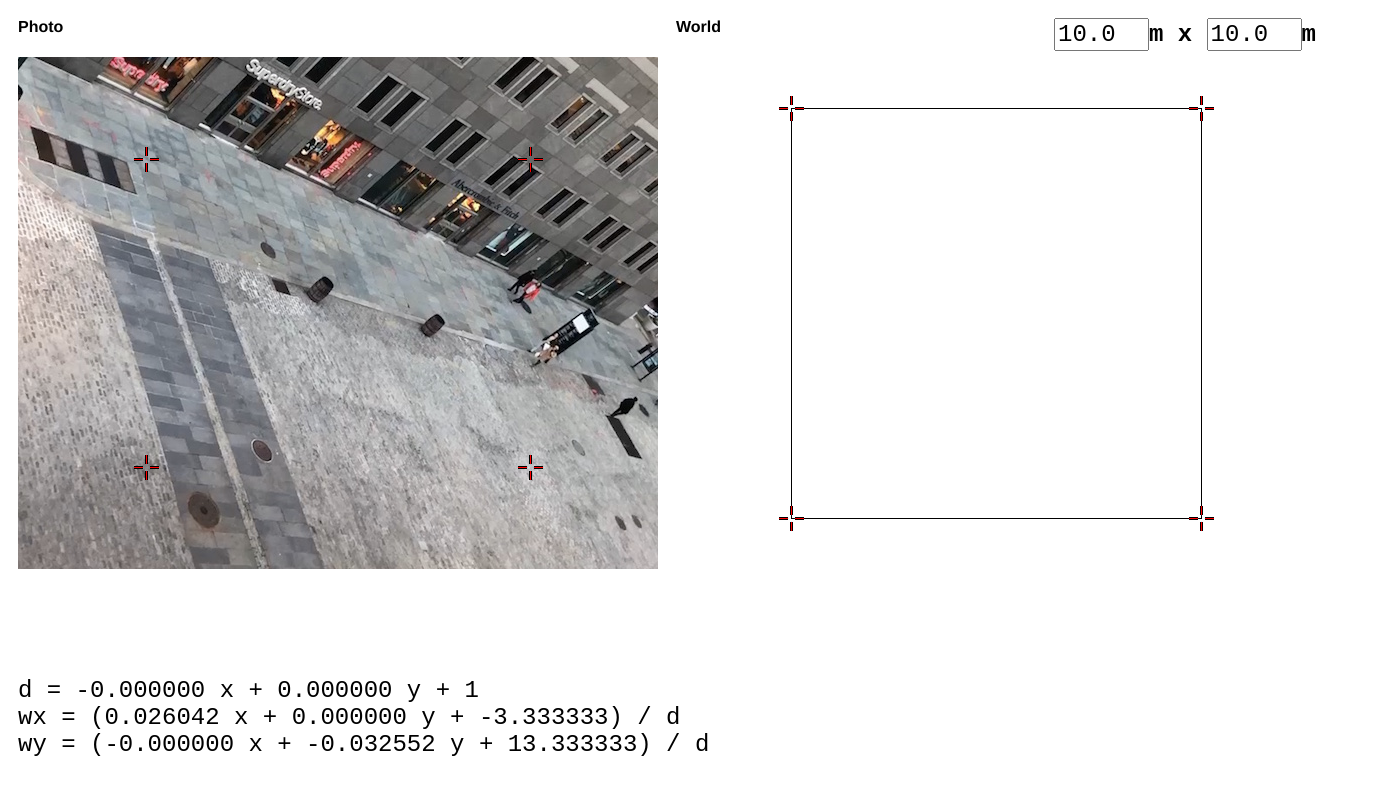
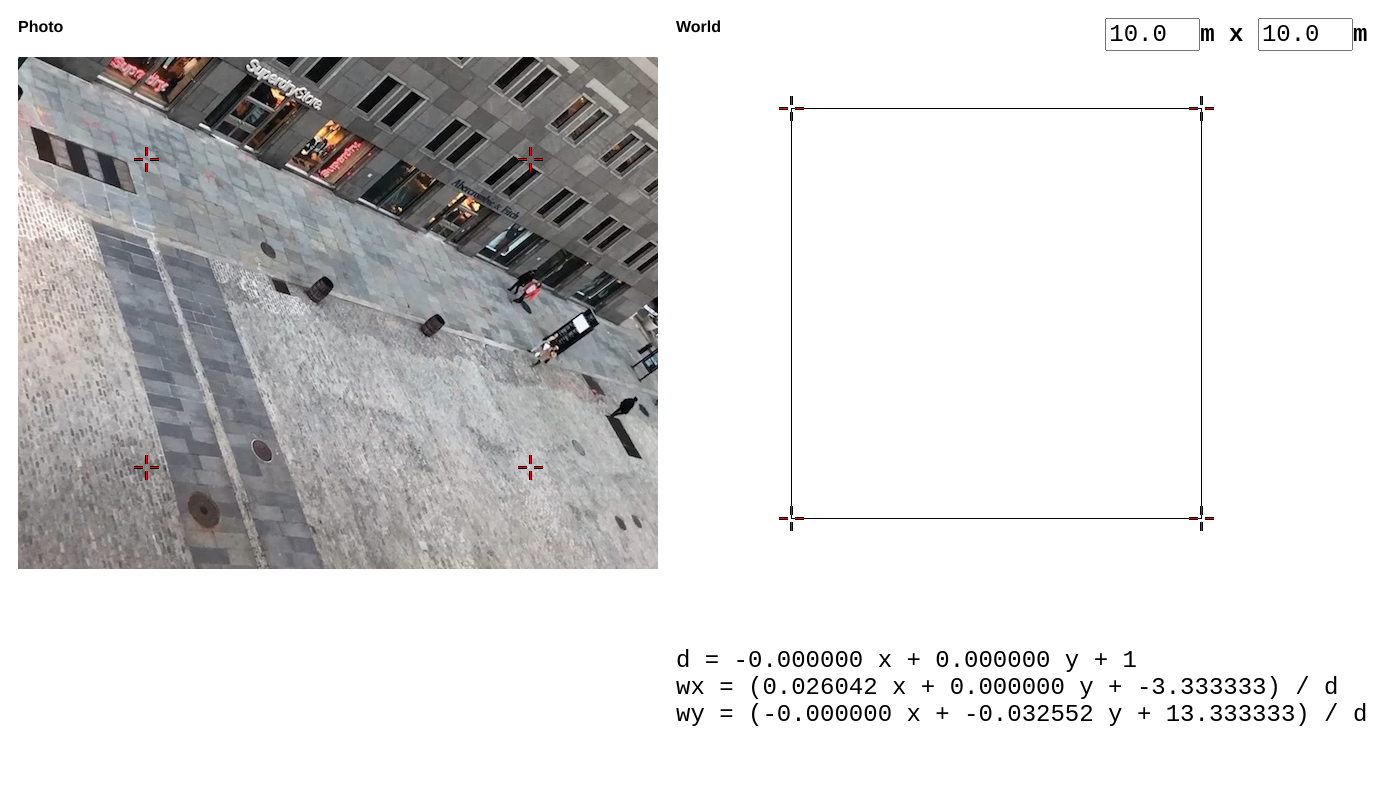
Before and after one commit to zestyping/persp, a plain HTML site: page index.html in a window 1280 px wide. Shown: the whole page, 1385 px wide, since content can reach past the window. Drawn offline with Linux system fonts and the light colour scheme.

Commit message:
Adjust labels.

```diff
--- a/index.html
+++ b/index.html
@@ -7,7 +7,7 @@ table th, table td { padding-right: 18px; vertical-align: top; }
 .canvas { cursor: none; }
 .cursor { position: absolute; cursor: none; z-index: 1; }
 .pin { position: absolute; cursor: none; }
-.message { font-family: andale mono, monospace; font-size: 24px; margin: 0; }
+.message { font-family: andale mono, monospace; font-size: 24px; }
 #world-rect { position: absolute; border: 1px solid black; }
 th { text-align: left; font-weight: bold; padding-bottom: 6px; }
 </style>
@@ -36,13 +36,15 @@ th { text-align: left; font-weight: bold; padding-bottom: 6px; }
   </tr>
   <tr>
     <td>
-      <pre id="photo-status" class="message">&nbsp;</pre>
-      <pre id="photo-help" class="message">&nbsp;</pre>
+      <pre id="photo-status" class="message"></pre>
+      <pre id="photo-help" class="message"></pre>
     </td>
-    <td><pre id="world-status" class="message"></pre></td>
+    <td>
+      <pre id="world-status" class="message"></pre>
+      <pre id="transform" class="message"></pre>
+    </td>
   </tr>
 </table>
-<pre id="transform" class="message"></pre>
 
 <script src="jquery-1.5.1.min.js"></script>
 <script src="projection.js"></script>
@@ -109,7 +111,7 @@ function updatePins() {
     c.push(photoToWorld[i].toFixed(6));
   }
   $('#transform').text(
-    '\nd = ' + c[6] + ' x + ' + c[7] + ' y + 1' +
+    'd = ' + c[6] + ' x + ' + c[7] + ' y + 1' +
     '\nwx = (' + c[0] + ' x + ' + c[1] + ' y + ' + c[2] + ') / d' +
     '\nwy = (' + c[3] + ' x + ' + c[4] + ' y + ' + c[5] + ') / d'
   );
@@ -183,8 +185,8 @@ function updateCursors(photoXy, worldXy) {
   showWorldCursor(wx, wy);
   $('#photo-status').text('x = ' + px + '\n' +
                           'y = ' + py);
-  $('#world-status').text('x = ' + wx.toFixed(2) + 'm\n' +
-                          'y = ' + wy.toFixed(2) + 'm');
+  $('#world-status').text('wx = ' + wx.toFixed(2) + 'm\n' +
+                          'wy = ' + wy.toFixed(2) + 'm');
 }
 
 function hideCursors() {
```
